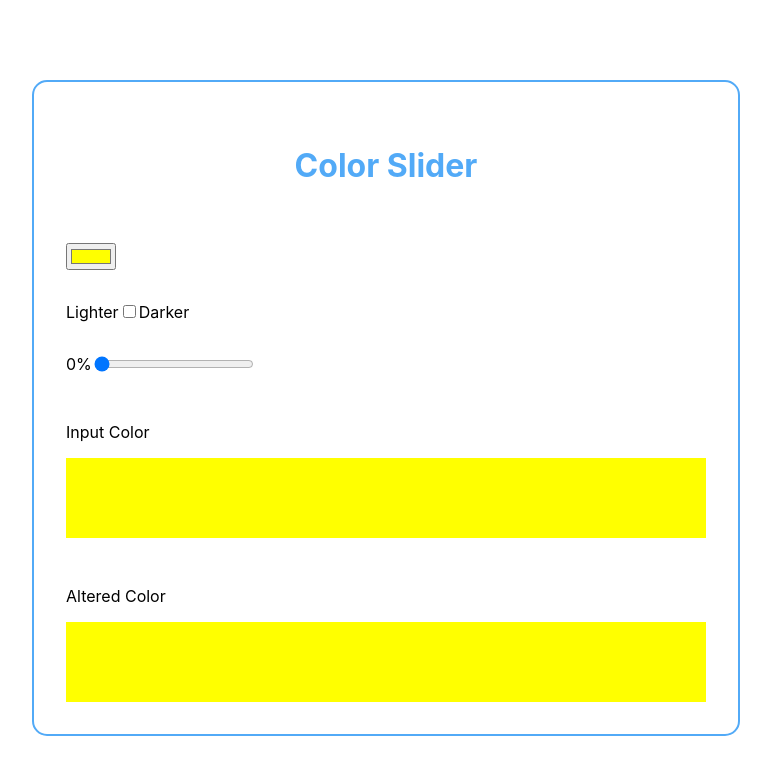
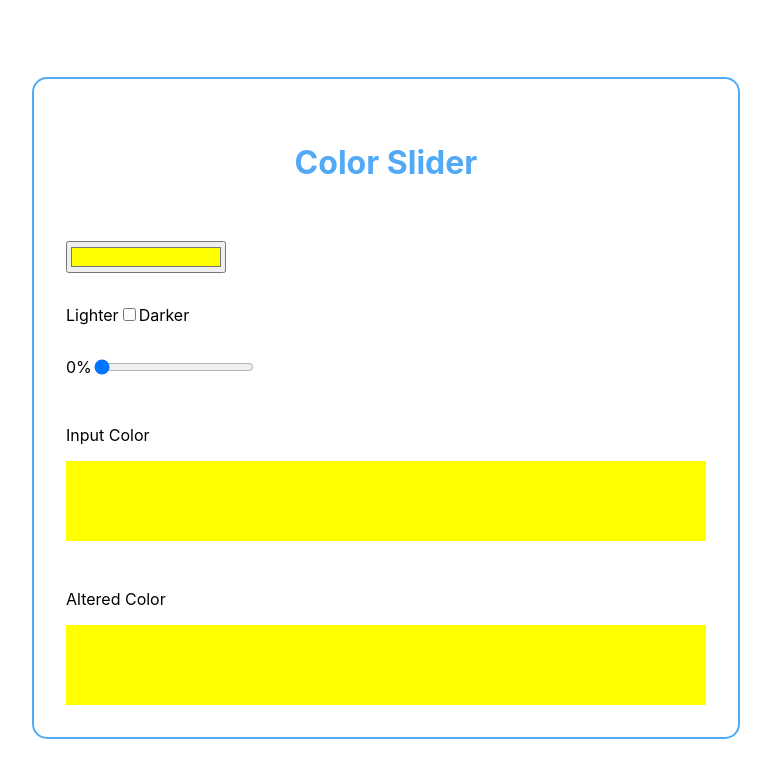
Before and after one commit to STLnick/react-color-slider, a React (Create React App) app: page / in a window 1280 px wide. Shown: the top 778 px of the page, without its empty margins (262-1033 px from the left). Built offline with nearby package versions, Linux system fonts and the light colour scheme.

Commit message:
:lipstick: Style the color input

```diff
--- a/src/App.css
+++ b/src/App.css
@@ -1,6 +1,11 @@
 main {
   height: 100vh;
   width: 100vw;
+}
+
+input[type="color"] {
+  height: 2rem;
+  width: 10rem;
 }
 
 input[type="range"] {
```
